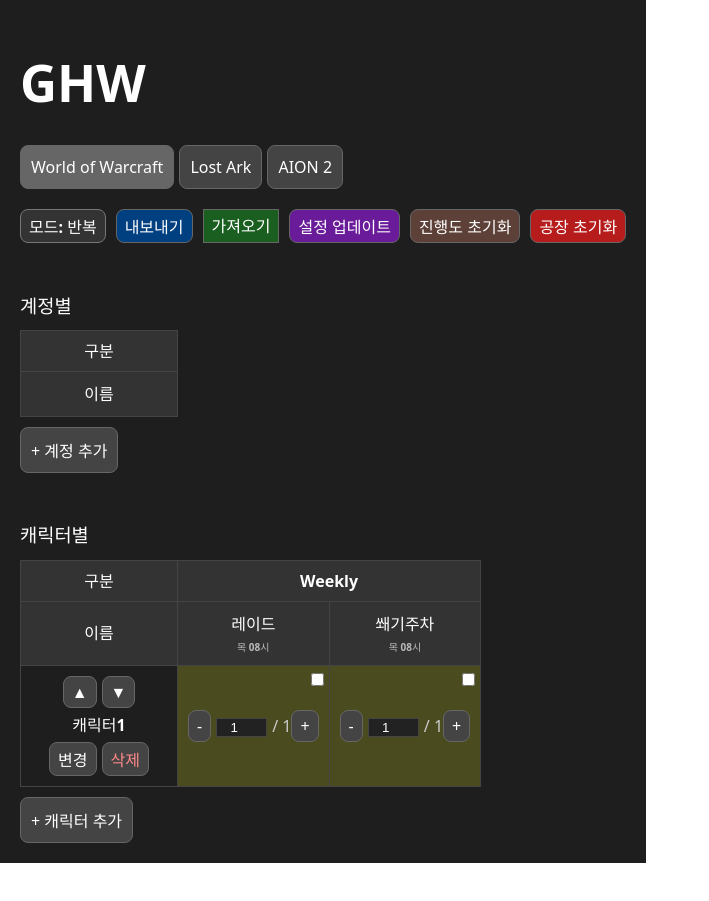
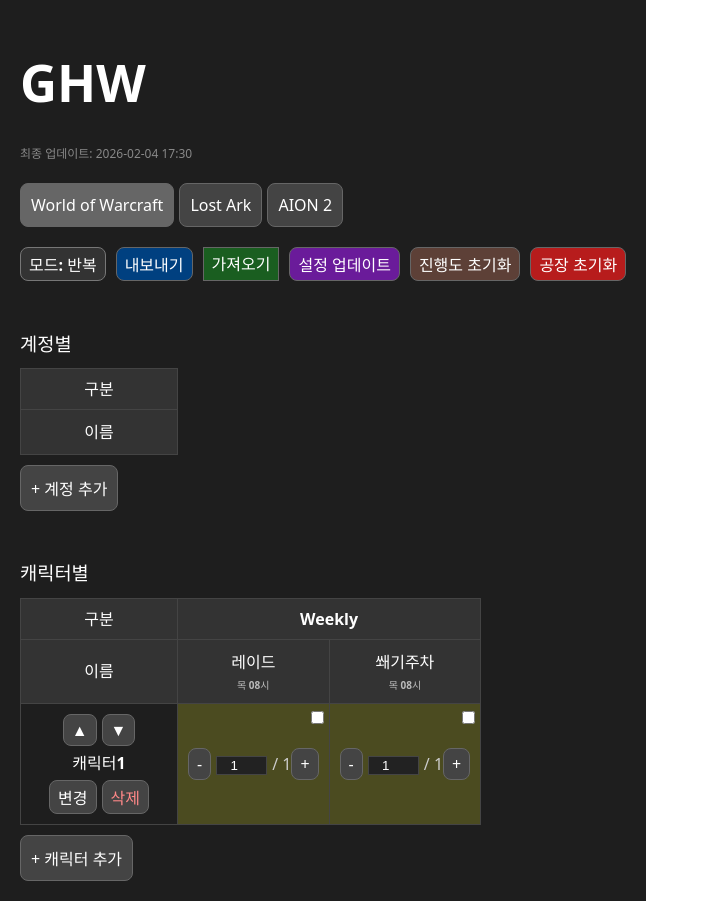
Before and after one commit to totitito/my-app, a React (Vite) app: page / in a window 1280 px wide. Shown: the whole page, without its empty margins (0-709 px from the left). Before the commit the page ends 863 px from the top, so only its background shows below. Built offline with nearby package versions, Linux system fonts and the light colour scheme.

Commit message:
최근 업데이트 일시 기재 추가

```diff
--- a/src/App.jsx
+++ b/src/App.jsx
@@ -375,6 +375,7 @@ function App() {
   return (
     <div style={{ padding: "20px", color: "#fff", backgroundColor: "#1e1e1e", minHeight: "100vh" }}>
       <h1>GHW</h1>
+      <div style={{ fontSize: "12px", color: "#888", marginBottom: "20px" }}>최종 업데이트: 2026-02-04 17:30</div>
       <div style={{ marginBottom: "20px" }}>
         {games.map(g => <button key={g} onClick={() => setGame(g)} style={{ ...btnStyle, marginRight: "5px", padding: "10px", backgroundColor: game === g ? "#666" : "#444" }}>{g}</button>)}
       </div>
```
